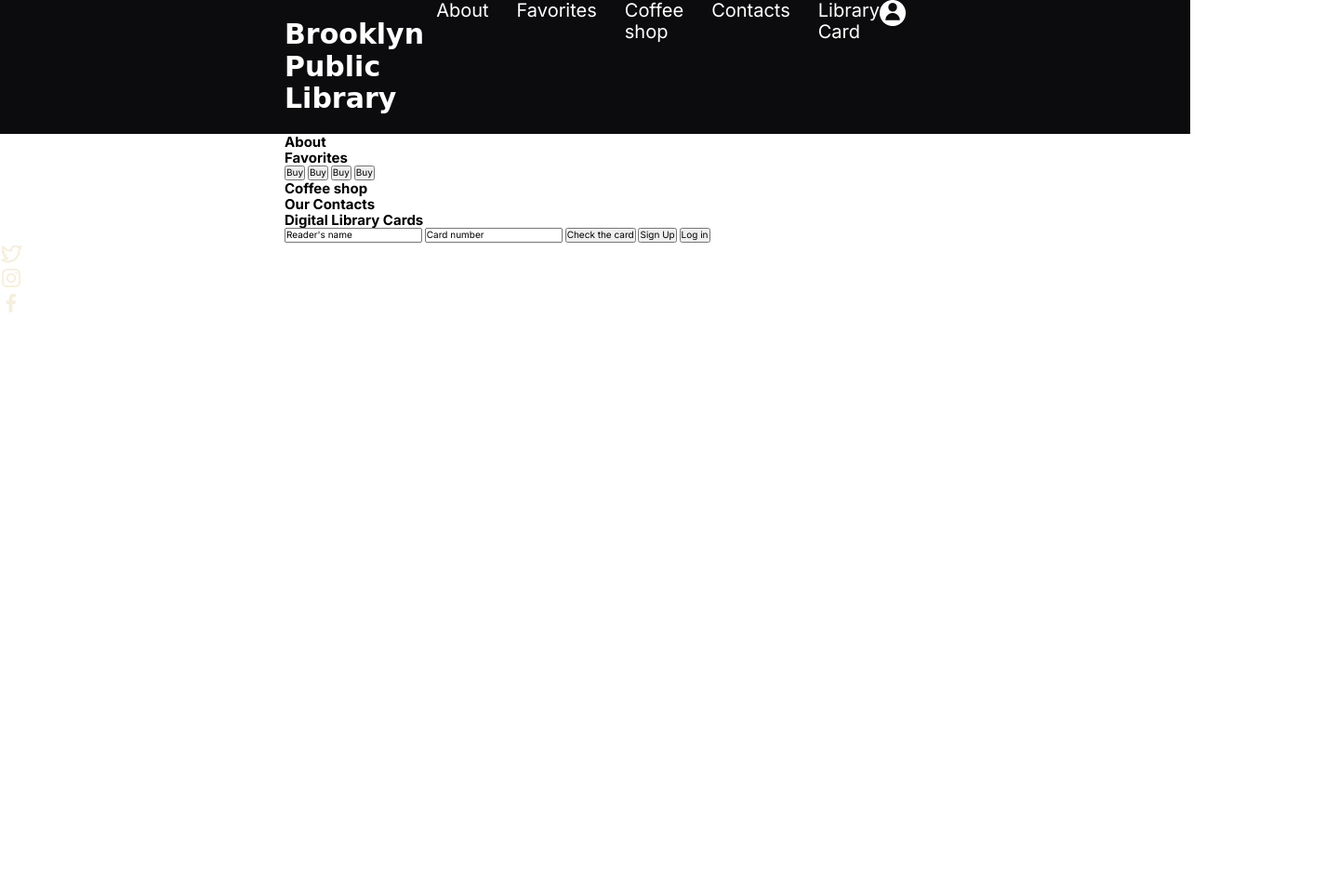
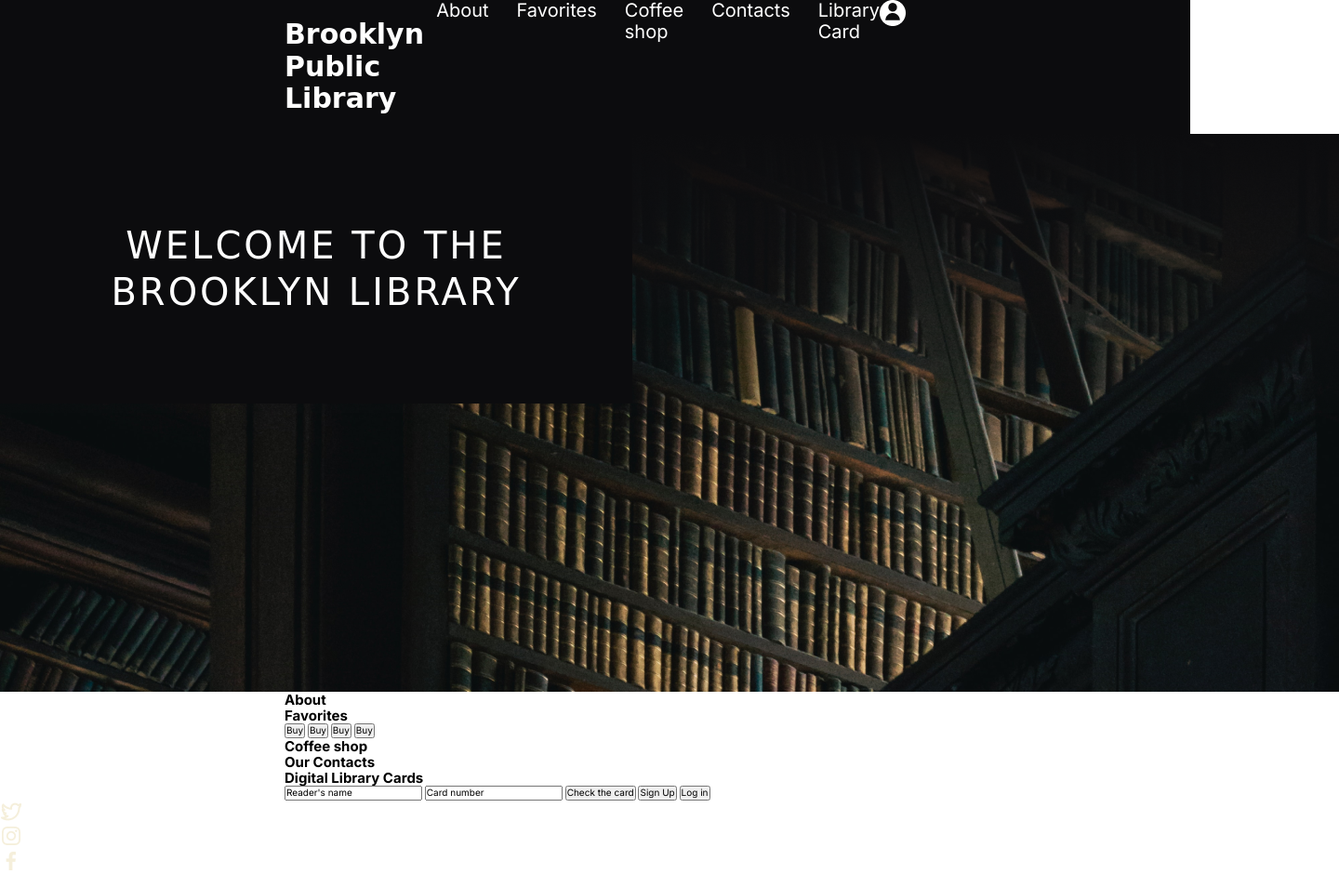
Before and after one commit to AnnaKowalewskaja/Library, a website: page index.html in a window 1280 px wide. Shown: the whole page at 93% size, 1440 px wide, since content can reach past the window. Before the commit the page ends 800 px from the top, so only its background shows below. Drawn offline with nearby package versions, Linux system fonts and the light colour scheme; a web font is replaced by a local one.

Commit message:
fix:welcome

```diff
--- a/assets/styles/_header.scss
+++ b/assets/styles/_header.scss
@@ -25,6 +25,7 @@
 .menu__link {
     color: $color_bg;
     font-size: 2rem;
+    gap: 3rem;
 
     &:hover {
         color: $color_light;
@@ -46,3 +47,39 @@
     width: 28px;
     height: 28px;
 }
+
+
+/* Welcome */
+.welcome {
+    background: url('./../images/welcome.png'), lightgray 50% / cover no-repeat;
+    width: 144rem;
+    height: 60rem;
+}
+
+.welcome__content {
+    color: $color_bg;
+    text-transform: uppercase;
+    text-align: center;
+    font-family: $second_font;
+    font-size: 4rem;
+    font-style: normal;
+    font-weight: 400;
+    line-height: 5rem;
+    letter-spacing: 0.3rem;
+    display: flex;
+    width: 52rem;
+    flex-direction: column;
+    justify-content: center;
+    flex-shrink: 0;
+}
+
+.welcome__block {
+    display: flex;
+    width: 60rem;
+    height: 22rem;
+    padding: 3.5rem 4rem;
+    justify-content: center;
+    align-items: center;
+    flex-shrink: 0;
+    background: $color_add;
+}
--- a/index.html
+++ b/index.html
@@ -51,6 +51,11 @@
         </div>
         <!-- /.container -->
         <section class="welcome">
+            <div class="welcome__block">
+                <h2 class="welcome__content">Welcome
+                    to the Brooklyn Library</h2>
+            </div>
+            <!-- /.welcome__block -->
 
         </section>
     </header>
```
Also changed, not shown: assets/styles/styles.css, 1 other file.
